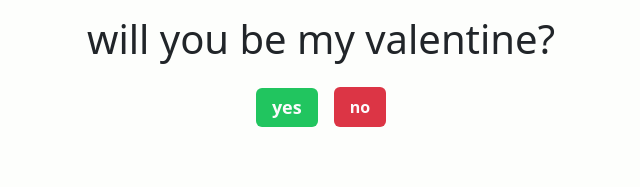
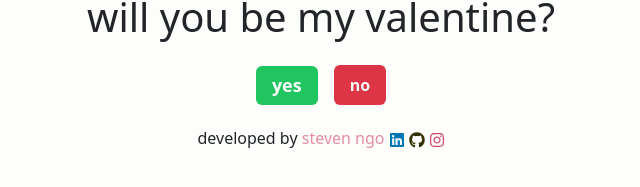
Before and after one commit to stevenxngo/valentine, a React (Vite) app: page / in a window 1280 px wide. Shown: the part 437-624 px from the top of the page, without its empty margins (319-959 px from the left). Built offline with nearby package versions, Linux system fonts and the light colour scheme.

Commit message:
Add footer

```diff
--- a/package.json
+++ b/package.json
@@ -16,7 +16,8 @@
     "bootstrap": "^5.3.2",
     "react": "^18.2.0",
     "react-bootstrap": "^2.10.0",
-    "react-dom": "^18.2.0"
+    "react-dom": "^18.2.0",
+    "react-icons": "^5.0.1"
   },
   "devDependencies": {
     "@types/react": "^18.2.43",
--- a/src/App.css
+++ b/src/App.css
@@ -17,7 +17,8 @@
   border: none;
 }
 
-.yes-button:hover, .yes-button:active {
+.yes-button:hover,
+.yes-button:active {
   background-color: #17803d !important;
 }
 
@@ -34,3 +35,26 @@
   height: 200px;
   width: auto;
 }
+
+.footer-name,
+.linkedin-icon,
+.github-icon,
+.ig-icon {
+  text-decoration: none;
+}
+
+.footer-name {
+  color: #e48ca3;
+}
+
+.linkedin-icon {
+  color: #0077b5;
+}
+
+.github-icon {
+  color: #333000;
+}
+
+.ig-icon {
+  color: #cd486b;
+}
--- a/src/App.tsx
+++ b/src/App.tsx
@@ -1,4 +1,5 @@
 import { useEffect, useState } from "react";
+import { FaLinkedin, FaGithub, FaInstagram } from "react-icons/fa";
 import { Button } from "react-bootstrap";
 import "./App.css";
 
@@ -79,6 +80,41 @@ function App() {
           </div>
         </>
       )}
+      <h6 className="mt-3">
+        developed by{" "}
+        <a
+          className="footer-name"
+          target="_blank"
+          rel="noopener noreferrer"
+          href="https://www.linkedin.com/in/stevenxngo/"
+        >
+          steven ngo
+        </a>
+        <a
+          className="linkedin-icon ms-1"
+          target="_blank"
+          rel="noopener noreferrer"
+          href="https://www.linkedin.com/in/stevenxngo"
+        >
+          <FaLinkedin />
+        </a>
+        <a
+          className="github-icon ms-1"
+          target="_blank"
+          rel="noopener noreferrer"
+          href="https://github.com/stevenxngo"
+        >
+          <FaGithub />
+        </a>
+        <a
+          className="ig-icon ms-1"
+          target="_blank"
+          rel="noopener noreferrer"
+          href="https://www.instagram.com/stevenxngo/"
+        >
+          <FaInstagram />
+        </a>
+      </h6>
     </div>
   );
 }
```
Also changed, not shown: 1 other file (tests, documents, lock files or other folders).
